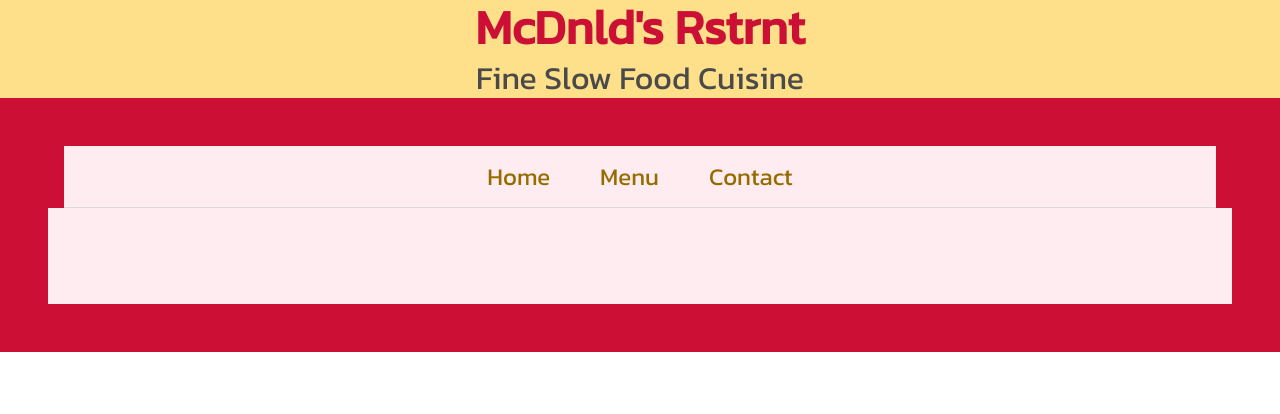
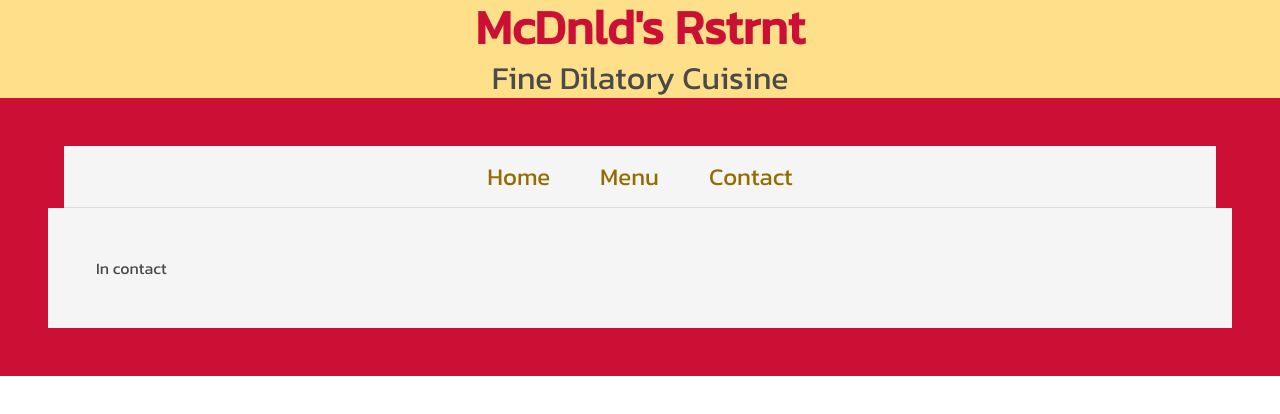
Before and after one commit to open-industry/Restaurant-Template, a React (Create React App) app: page /contact in a window 1280 px wide. Shown: the top 414 px of the page. Built offline with nearby package versions, Linux system fonts and the light colour scheme.

Commit message:
add working routes and links

```diff
--- a/package.json
+++ b/package.json
@@ -9,6 +9,7 @@
     "bulma": "^0.9.3",
     "react": "^17.0.2",
     "react-dom": "^17.0.2",
+    "react-router-dom": "^6.0.2",
     "react-scripts": "4.0.3",
     "web-vitals": "^1.1.2"
   },
--- a/src/App.js
+++ b/src/App.js
@@ -1,27 +1,37 @@
+import React from 'react';
+import { BrowserRouter as Router, Route, Routes, Link} from 'react-router-dom';
+import Home from './components/home.js';
+import Menu from './components/menu.js';
+import Contact from './components/contact.js';
 import './App.css';
 import 'bulma/css/bulma.min.css';
 
 function App() {
 	return (
-		<>
+		<Router>
 			<header className="hero has-text-centered has-background-warning">
 				<h1 className="title is-1 has-text-danger-dark">McDnld's Rstrnt</h1>
-				<h2 className="subtitle is-3">Fine Slow Food Cuisine</h2>
+				<h2 className="subtitle is-3">Fine Dilatory Cuisine</h2>
 			</header>
 			<main className="section has-background-danger-dark">
-				<div className="container has-background-danger-light">
+				<div className="container has-background-white-ter">
 					<div className="tabs is-large is-boxed is-centered">
 						<ul>
-							<li><a className="has-text-warning-dark">Home</a></li>
-							<li><a className="has-text-warning-dark">Menu</a></li>
-							<li><a className="has-text-warning-dark">Contact</a></li>
+							<li><Link to="/" className="has-text-warning-dark">Home</Link></li>
+							<li><Link to="/menu" className="has-text-warning-dark">Menu</Link></li>
+							<li><Link to="/contact" className="has-text-warning-dark">Contact</Link></li>
 						</ul>
 					</div>
 				</div>
-				<div className="section has-background-danger-light">
+				<div className="section has-background-white-ter">
+					<Routes>
+						<Route path="/" element={<Home/>} />
+						<Route path="/menu" element={<Menu/>} />
+						<Route path="/contact" element={<Contact/>} />
+					</Routes>
 				</div>
 			</main>
-		</>
+		</Router>
 	);
 }
 
--- /dev/null
+++ b/src/components/contact.js
@@ -0,0 +1,10 @@
+import React from 'react';
+
+export default function Contact() {
+
+  return (
+    <>
+      <h1>In contact</h1>
+    </>
+  );
+};
--- /dev/null
+++ b/src/components/home.js
@@ -0,0 +1,10 @@
+import React from 'react';
+
+export default function Home() {
+
+  return (
+    <>
+      <h1>In home</h1>
+    </>
+  );
+};
--- /dev/null
+++ b/src/components/menu.js
@@ -0,0 +1,10 @@
+import React from 'react';
+
+export default function Menu() {
+
+  return (
+    <>
+      <h1>In menu</h1>
+    </>
+  );
+};
```
Also changed, not shown: 1 other file (tests, documents, lock files or other folders).
